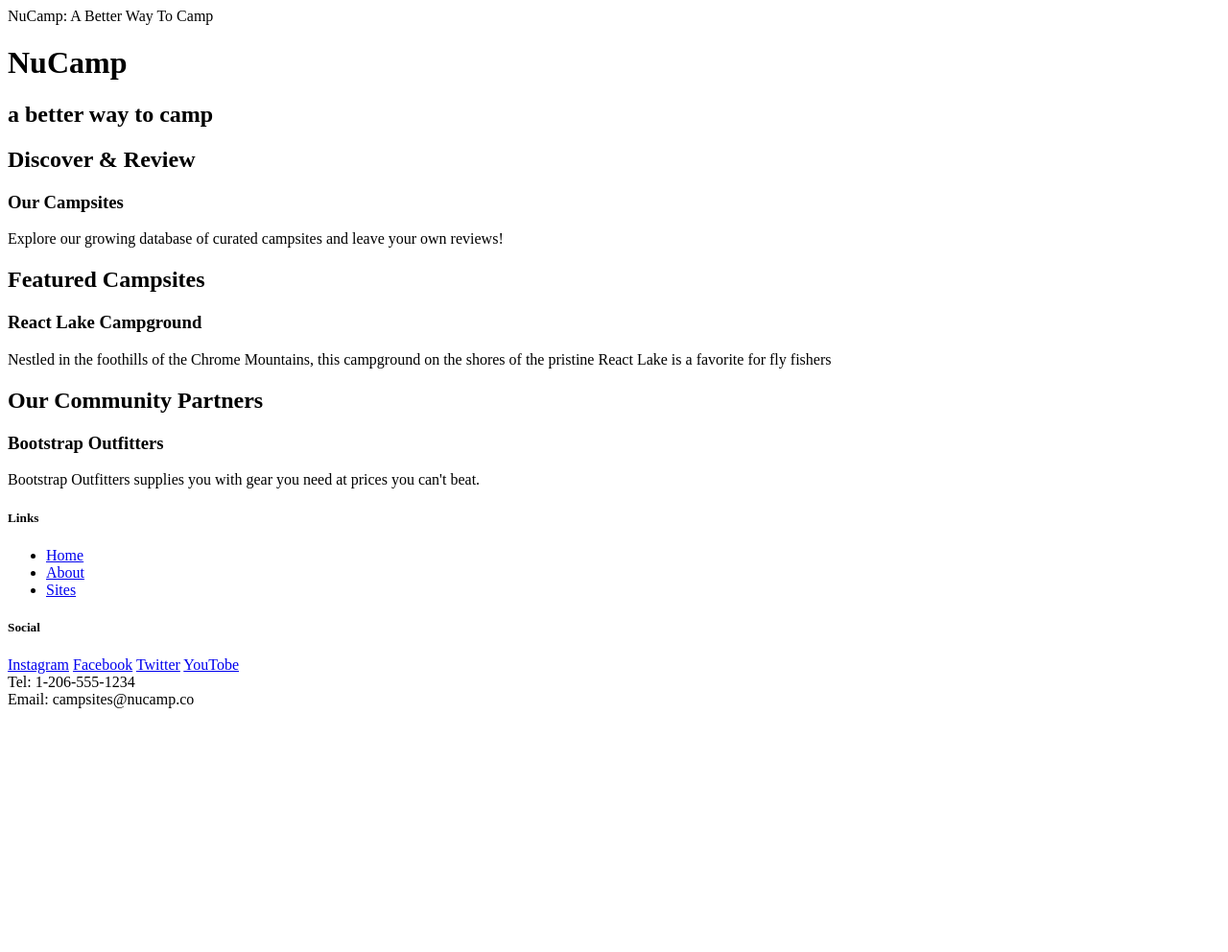
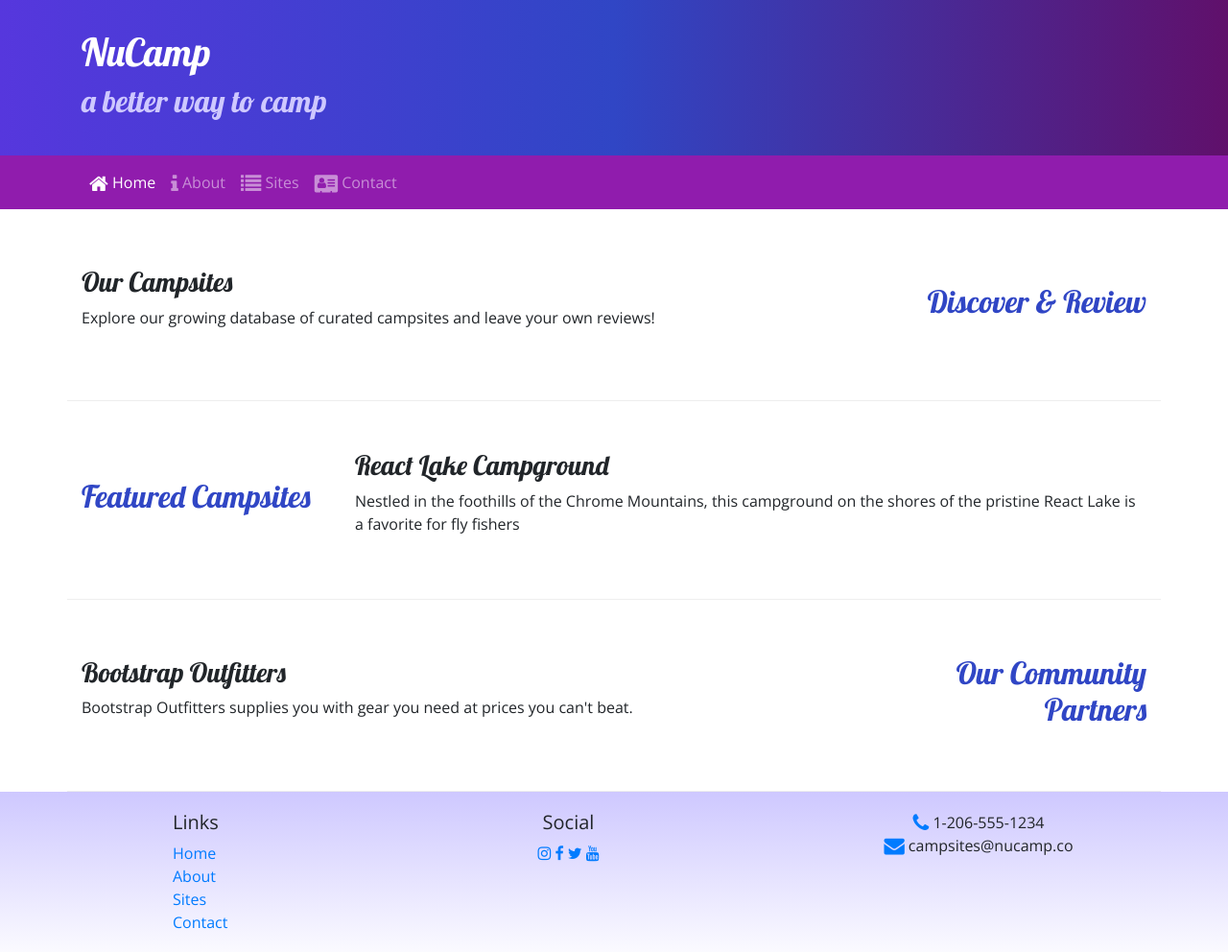
Before and after one commit to dameli0211/nucampsites, a website: page index.html in a window 1280 px wide. Shown: the whole page at 96% size. Before the commit the page ends 800 px from the top, so only its background shows below. Drawn offline with nearby package versions, Linux system fonts and the light colour scheme.

Commit message:
Icon Fonts

```diff
--- /dev/null
+++ b/css/style.css
@@ -0,0 +1,41 @@
+body {
+    font-family: "Open Sans", sans-serif;
+}
+
+h1, h2, h3 {
+    font-family: "Lobster", cursive;
+}
+
+h2 {
+    color: #3046C5;
+}
+
+header h2 {
+    color: #3046C5;
+}
+
+header h2 {
+    color: #CEC8FF;
+}
+
+footer {
+    background-image: linear-gradient(#CEC8FF, white);
+    padding: 20px 0;
+}
+
+.jumbotron {
+    margin: 0;
+    padding: 30px;
+    background-image: linear-gradient(to right, #5637DD, #3046C5, #60106B);
+    color : white;
+}
+
+.row-content {
+    padding: 50px 0;
+    border-bottom: 1px ridge;
+    min-height: 200px;
+}
+
+.navbar {
+    background-color: #901CAD;
+}
--- a/index.html
+++ b/index.html
@@ -2,69 +2,115 @@
 <html lang="en">
 
 <head>
+    <!-- Required meta tags always come first -->
     <meta charset="utf-8" />
     <meta name="viewport" content="width=device-width, initial-scale=1" />
 
+    <!-- Bootstrap CSS-->
+    <link rel="stylesheet" href="node_modules/bootstrap/dist/css/bootstrap.min.css" />
 
-    <link rel="stylesheet" href="node_modules/bootstrap/dist/css/bootsrap.min.css" />
+    <!-- Additional CSS must be placed after Bootstrap CSS -->
 
-    <titel>NuCamp: A Better Way To Camp</titel>
+    <link rel="stylesheet" href="https://fonts.googleapis.com/css?family=Lobster|Open+Sans" />
+    <link rel="stylesheet" href="css/style.css" />
+    <link rel="stylesheet" href="node_modules/font-awesome/css/font-awesome.min.css" />
+    <title>NuCamp: A Better Way To Camp</title>
 </head>
 
 <body>
 
-    <header>
-        <div>
-            <h1>NuCamp</h1>
+    <header class="jumbotron jumbotron-fluid">
+        <div class= "container">
+            <div class="row">
+                <div class="col">
+                  <h1>NuCamp </h1>
                   <h2>a better way to camp</h2>
+                </div>
+            </div>
         </div>
 	</header>
 
-    <div>
-        <h2>Discover & Review</h2>
+	<nav class="navbar navbar-expand-sm navbar-dark sticky-top">
+		<div class="container">
+	    <button class="navbar-toggler ml-auto" type="button" data-toggle="collapse" data-target="#nucampNavbar">
+		    <span class="navbar-toggler-icon"></span>
+		</button>
+	   <div class="collapse navbar-collapse" id="nucampNavbar">
+		  <ul class="navbar-nav">
+			  <li class="nav-item active"><a class="nav-link" href="#"><i class="fa fa-home fa-lg"></i> Home</a></li>
+        <li class="nav-item"><a class="nav-link" href="aboutus.html"><i class="fa fa-info fa-lg"></i> About</a></li>
+        <li class="nav-item"><a class="nav-link" href="#"><i class="fa fa-list fa-lg"></i> Sites</a></li>
+        <li class="nav-item"><a class="nav-link" href="#"><i class="fa fa-address-card fa-lg"></i> Contact</a></li>
+		  </ul>
+	    </div>
+	   </div>
+	</nav>
+
+    <div class="container">
+        <div class="row row-content align-items-center">
+          <div class="col-sm-4 order-sm-last col-md-3">
+            <h2 class="text-sm-right">Discover & Review</h2>
+        </div>
+        <div class="col">
            <h3>Our Campsites</h3>
            <p>Explore our growing database of curated campsites and leave your own reviews!</p>
         </div>
+    </div>
 
-    <div>
+    <div class="row row-content align-items-center">
+        <div class="col-sm-4 col-md-3">
            <h2>Featured Campsites</h2>
+        </div>
+        <div class="col">
            <h3>React Lake Campground</h3>
            <p>Nestled in the foothills of the Chrome Mountains, this campground on the shores of the pristine React Lake is a favorite for fly  fishers</p>
        </div>
+    </div>
 
-    <div>
-        <h2>Our Community Partners</h2>
+    <div class="row row-content align-items-center">
+        <div class="col-sm-4 order-sm-last col-md-3">
+           <h2 class="text-sm-right">Our Community Partners</h2>
+        </div>
+        <div class="col">
            <h3>Bootstrap Outfitters</h3>
            <p>Bootstrap Outfitters supplies you with gear you need at prices you can't beat.</p>
         </div>
+      </div>
+    </div>
 
     <footer>
-        <div>
+        <div class="container">
+            <div class="row">
+              <div class="col-4 col-sm-2 offset-1">
                <h5>Links</h5>
-            <ul>
+                <ul class="list-unstyled">
                    <li> <a href="#">Home </a> </li>
                    <li> <a href="#">About </a> </li>
                    <li> <a href="#">Sites </a> </li>
+                   <li> <a href="#">Contact </a> </li>
                 </ul>
              </div>
-        <div>
+             <div class="col-6 col-sm-5 text-center">
                   <h5> Social </h5>
-            <a href="http://instagram.com/">Instagram</a>
-            <a href="http://facebook.com/">Facebook</a>
-            <a href="http://twitter.com/">Twitter</a>
-            <a href="http://youtube.com/">YouTobe</a>
+                  <a href="http://instagram.com/"> <i class="fa fa-instagram"></i></a>
+                  <a href="http://facebook.com/"> <i class="fa fa-facebook"></i></a>
+                  <a href="http://twitter.com/"> <i class="fa fa-twitter"></i></a>
+                  <a href="http://youtube.com/"> <i class="fa fa-youtube"></i></a>
              </div>
-        <div>
-            Tel: 1-206-555-1234 <br />
-            Email: campsites@nucamp.co
+             <div class="col-sm-4 text-center">
+                <i class="fa fa-phone fa-lg text-primary"> </i> 1-206-555-1234 <br />
+                <i class="fa fa-envelope fa-lg text-primary"> </i> campsites@nucamp.co
              </div>
+            </div>
+        </div>
+
     </footer>
+
 
     <script src="node_modules/jquery/dist/jquery.slim.min.js"> </script>
     <script src="node_modules/popper.js/dist/umd/popper.min.js"> </script>
     <script src="node_modules/bootstrap/dist/js/bootstrap.min.js"> </script>
 
-
   </body>
 
 </html>
--- a/package.json
+++ b/package.json
@@ -15,6 +15,7 @@
   },
   "dependencies": {
     "bootstrap": "^4.5.0",
+    "font-awesome": "^4.7.0",
     "jquery": "^3.5.1",
     "popper.js": "^1.16.1"
   }
```
Also changed, not shown: aboutus.html (added, +116 -0 lines), 2 other files. Lines whose indentation alone changed are shown as unchanged.
